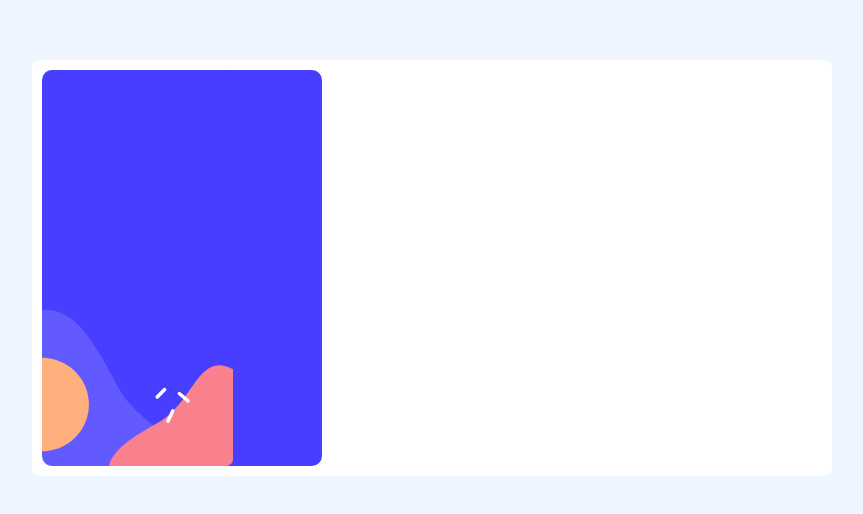
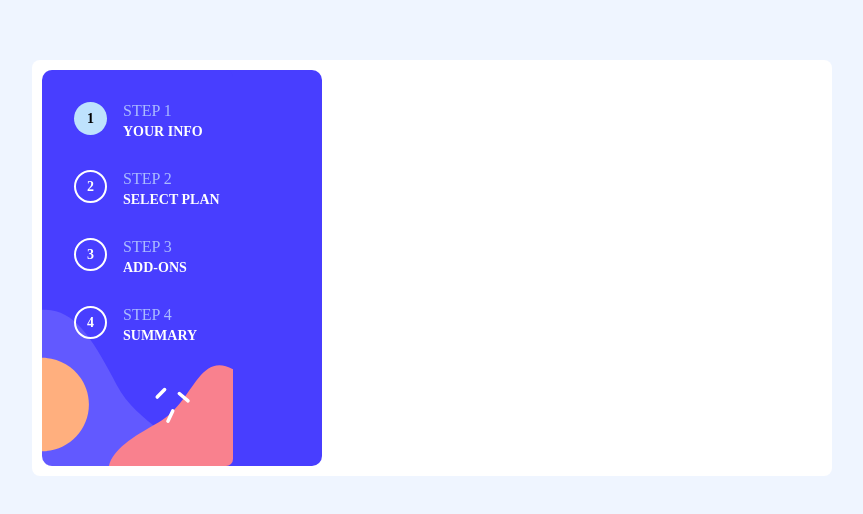
Before and after one commit to orafael93/substep-form-frontend-mentor, a React (Vite) app: page / in a window 1280 px wide. Shown: the part 132-646 px from the top of the page, without its empty margins (208-1071 px from the left). Built offline with nearby package versions, Linux system fonts and the light colour scheme.

Commit message:
feat: adicao de dados iniciais para popular os steps

```diff
--- a/src/components/Sidebar/index.tsx
+++ b/src/components/Sidebar/index.tsx
@@ -1,7 +1,50 @@
+import { StepsTypes } from './types'
+
 import * as S from './styles'
 
 const Sidebar = () => {
-    return <S.Wrapper></S.Wrapper>
+    const steps: StepsTypes[] = [
+        {
+            id: 1,
+            name: 'Step 1',
+            content: 'Your Info',
+            state: 'active',
+        },
+        {
+            id: 2,
+            name: 'Step 2',
+            content: 'Select Plan',
+            state: 'disabled',
+        },
+        {
+            id: 3,
+            name: 'Step 3',
+            content: 'Add-ons',
+            state: 'disabled',
+        },
+        {
+            id: 4,
+            name: 'Step 4',
+            content: 'Summary',
+            state: 'disabled',
+        },
+    ]
+
+    return (
+        <S.Wrapper>
+            {steps.map(({ id, name, content, state }) => (
+                <S.Step key={name}>
+                    <S.WrapperStepNumber state={state}>
+                        <S.Number>{id}</S.Number>
+                    </S.WrapperStepNumber>
+                    <S.StepContent>
+                        <S.StepName>{name}</S.StepName>
+                        <S.StepDescription>{content}</S.StepDescription>
+                    </S.StepContent>
+                </S.Step>
+            ))}
+        </S.Wrapper>
+    )
 }
 
 export default Sidebar
```
